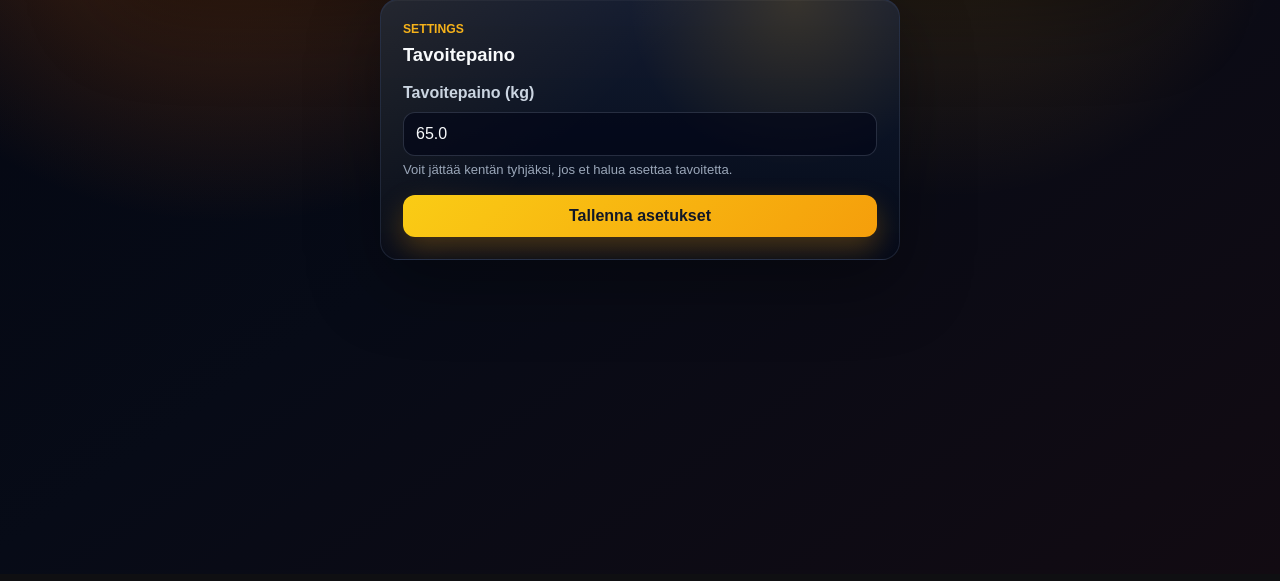
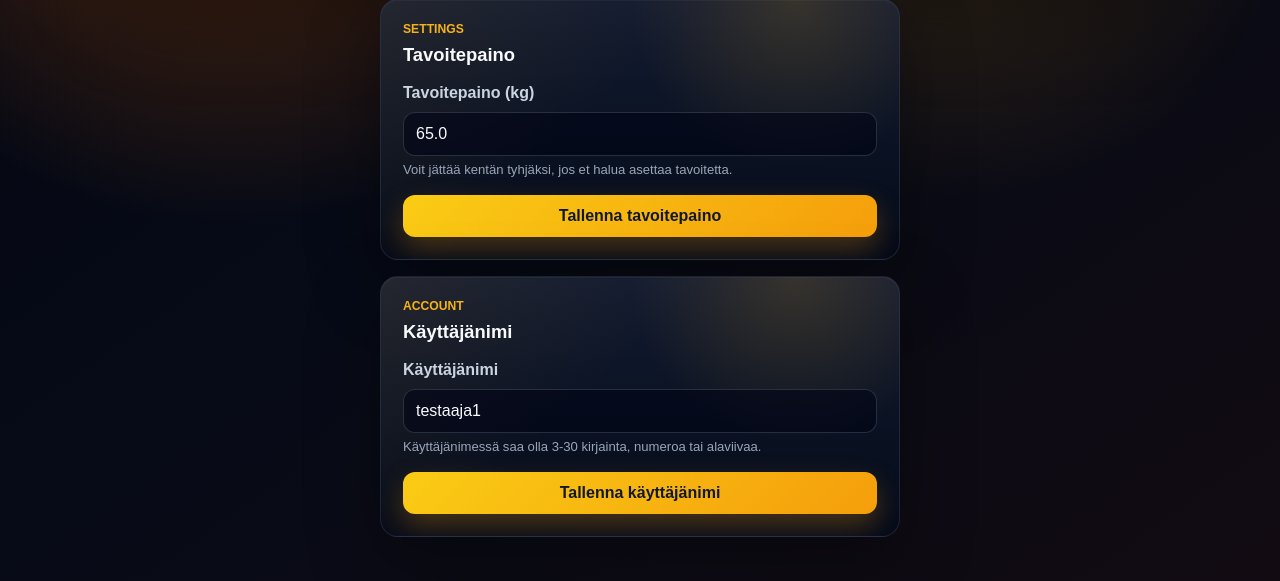
Before and after one commit to akikleemola/Aamupainot, a Flask app: page /settings in a window 1280 px wide. Shown: the part 226-807 px from the top of the page. Before the commit the page ends 486 px from the top, so only its background shows below. Run offline with Flask 3, Linux system fonts and the light colour scheme; a user stored in the database is signed in; data comes from the database, SQL or seed files in the repository.

Commit message:
Possibility to change username

```diff
--- a/app.py
+++ b/app.py
@@ -458,22 +458,61 @@ def history():
 @login_required
 def settings():
     if request.method == "POST":
-        target_weight_text = request.form.get("target_weight", "")
-        target_weight, error = validate_target_weight(target_weight_text)
+        action = request.form.get("action")
 
-        if error:
-            flash(error)
+        if action == "target_weight":
+            target_weight_text = request.form.get("target_weight", "")
+            target_weight, error = validate_target_weight(target_weight_text)
+
+            if error:
+                flash(error)
+                return redirect(url_for("settings"))
+
+            connection = get_db_connection()
+            connection.execute(
+                get_sql("update_user_settings"),
+                (target_weight, session["user_id"]),
+            )
+            connection.commit()
+            connection.close()
+
+            flash("Tavoitepaino tallennettu.")
             return redirect(url_for("settings"))
 
-        connection = get_db_connection()
-        connection.execute(
-            get_sql("update_user_settings"),
-            (target_weight, session["user_id"]),
-        )
-        connection.commit()
-        connection.close()
+        if action == "username":
+            username = request.form.get("username", "").strip()
 
-        flash("Asetukset tallennettu.")
+            if not USERNAME_PATTERN.fullmatch(username):
+                flash("Käyttäjänimessä saa olla 3-30 kirjainta, numeroa tai alaviivaa.")
+                return redirect(url_for("settings"))
+
+            if username == session["username"]:
+                flash("Käyttäjänimi on jo käytössäsi.")
+                return redirect(url_for("settings"))
+
+            connection = get_db_connection()
+            existing_user = connection.execute(
+                get_sql("select_user_by_username"),
+                (username,),
+            ).fetchone()
+
+            if existing_user:
+                connection.close()
+                flash("Käyttäjänimi on jo käytössä.")
+                return redirect(url_for("settings"))
+
+            connection.execute(
+                get_sql("update_username"),
+                (username, session["user_id"]),
+            )
+            connection.commit()
+            connection.close()
+
+            session["username"] = username
+            flash("Käyttäjänimi päivitetty.")
+            return redirect(url_for("settings"))
+
+        flash("Asetuksia ei voitu tallentaa.")
         return redirect(url_for("settings"))
 
     connection = get_db_connection()
@@ -490,7 +529,7 @@ def settings():
     return render_template(
         "settings.html",
         target_weight=user_settings["target_weight"],
-        username=session["username"],
+        username=user_settings["username"],
     )
 
 
--- a/database.sql
+++ b/database.sql
@@ -51,6 +51,11 @@ UPDATE users
 SET target_weight = ?
 WHERE id = ?;
 
+-- name: update_username
+UPDATE users
+SET username = ?
+WHERE id = ?;
+
 -- name: insert_weight_entry
 INSERT INTO weight_entries (user_id, date, weight, note)
 VALUES (?, ?, ?, ?);
--- a/static/style.css
+++ b/static/style.css
@@ -496,6 +496,10 @@ button:hover {
     margin: 0 auto;
 }
 
+.settings-panel + .settings-panel {
+    margin-top: 16px;
+}
+
 .history-list {
     display: grid;
     gap: 12px;
--- a/templates/settings.html
+++ b/templates/settings.html
@@ -4,7 +4,7 @@
     <meta charset="UTF-8">
     <meta name="viewport" content="width=device-width, initial-scale=1.0">
     <title>Asetukset</title>
-    <link rel="stylesheet" href="{{ url_for('static', filename='style.css') }}?v=dark-fitness-15">
+    <link rel="stylesheet" href="{{ url_for('static', filename='style.css') }}?v=dark-fitness-23">
 </head>
 <body>
     <main class="container">
@@ -36,12 +36,33 @@
 
             <form method="post" action="{{ url_for('settings') }}">
                 <input type="hidden" name="csrf_token" value="{{ csrf_token() }}">
+                <input type="hidden" name="action" value="target_weight">
 
                 <label for="target_weight">Tavoitepaino (kg)</label>
                 <input type="number" id="target_weight" name="target_weight" value="{{ target_weight or '' }}" step="0.1" min="20" max="250" placeholder="Esim. 70.0">
                 <small class="field-hint">Voit jättää kentän tyhjäksi, jos et halua asettaa tavoitetta.</small>
 
-                <button type="submit">Tallenna asetukset</button>
+                <button type="submit">Tallenna tavoitepaino</button>
+            </form>
+        </section>
+
+        <section class="panel settings-panel">
+            <div class="panel-heading">
+                <div>
+                    <p class="eyebrow">Account</p>
+                    <h2>Käyttäjänimi</h2>
+                </div>
+            </div>
+
+            <form method="post" action="{{ url_for('settings') }}">
+                <input type="hidden" name="csrf_token" value="{{ csrf_token() }}">
+                <input type="hidden" name="action" value="username">
+
+                <label for="username">Käyttäjänimi</label>
+                <input type="text" id="username" name="username" value="{{ username }}" minlength="3" maxlength="30" pattern="[A-Za-z0-9_]+" required>
+                <small class="field-hint">Käyttäjänimessä saa olla 3-30 kirjainta, numeroa tai alaviivaa.</small>
+
+                <button type="submit">Tallenna käyttäjänimi</button>
             </form>
         </section>
     </main>
```
Also changed, not shown: aamupainot.db.
